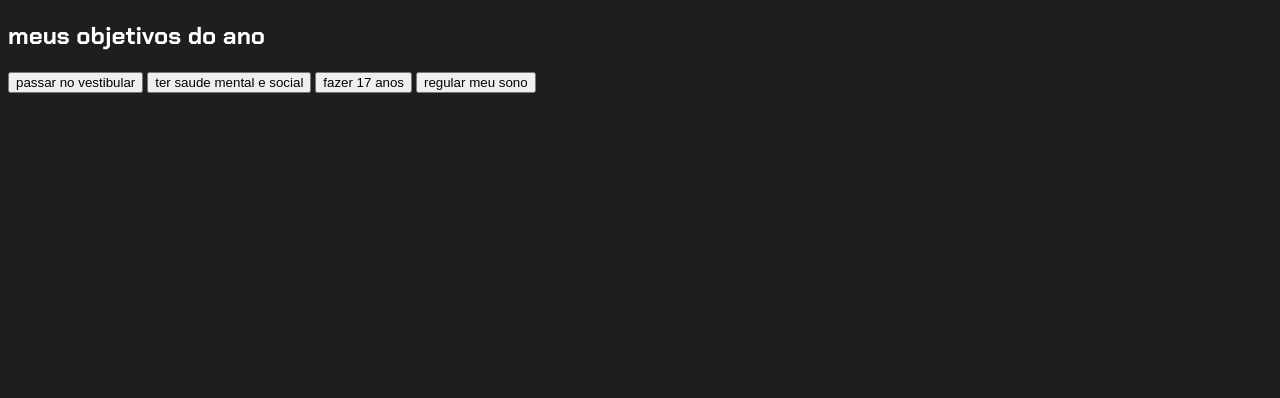
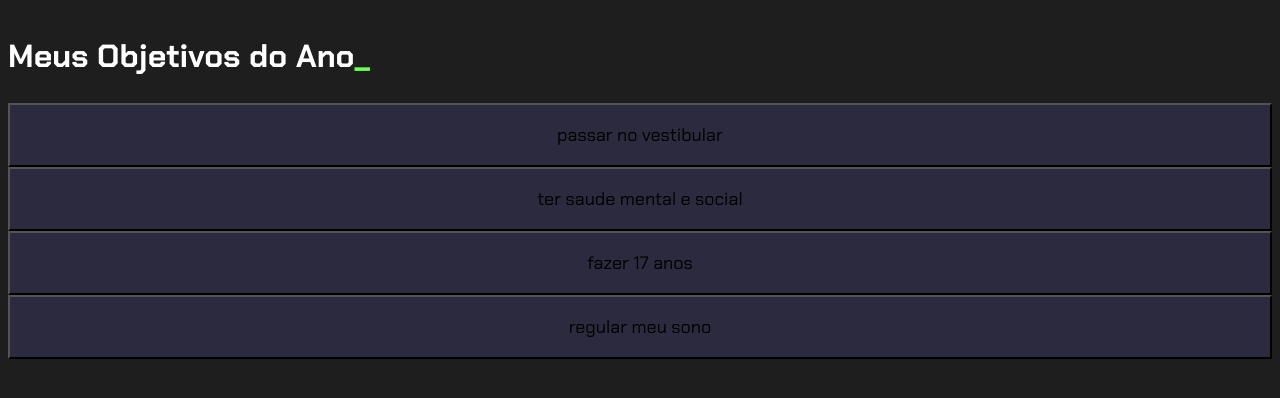
Before and after one commit to AnaViolletta/Ana-, a plain HTML site: page index.html in a window 1280 px wide. Drawn offline with Linux system fonts and the light colour scheme.

Commit message:
Add files via upload

```diff
--- a/index.html
+++ b/index.html
@@ -12,7 +12,7 @@
     </head>
     <body>
         <section class="conteudo-principal"></section>
-        <h2 class="titulo-principal"> meus objetivos do ano</h2>
+        <h2 class="titulo-principal"> Meus Objetivos do Ano<span>_</span> </h2>
         <div class="botoes">
             <button class="botao">passar no vestibular</button>
             <button class="botao">ter saude mental e social</button>
--- a/style.css
+++ b/style.css
@@ -13,9 +13,32 @@ body{
 background-color: var(--cor-de-fundo);
 color: var(--branco);
 font-family: 'Chakra Petch', sans-serif;
-
-
-
-
+}
+.conteudo-principal{
+  display: flex;
+  flex-direction: colum;
+  justify-content: center;
+  align-items: center;
+  max-width: 1200px;
+  width: 100%;
+  margin: 0 auto;
+}
+.titulo-principal{
+  text-align: left;
+  width: 100%;
+  font-size: 32px;
+}
+.titulo-principal span {
+  color: #6fff57;
+}
+.botao{
+  font-family:'Chakra Petch', sans-serif;
+  background-color: var(--botao-inativo);
+  display: flex;
+  justify-content: center;
+  padding: 1em;
+  font-size: 18px;
+  align-items: center;
+  width: 100%;
 
 }
```
